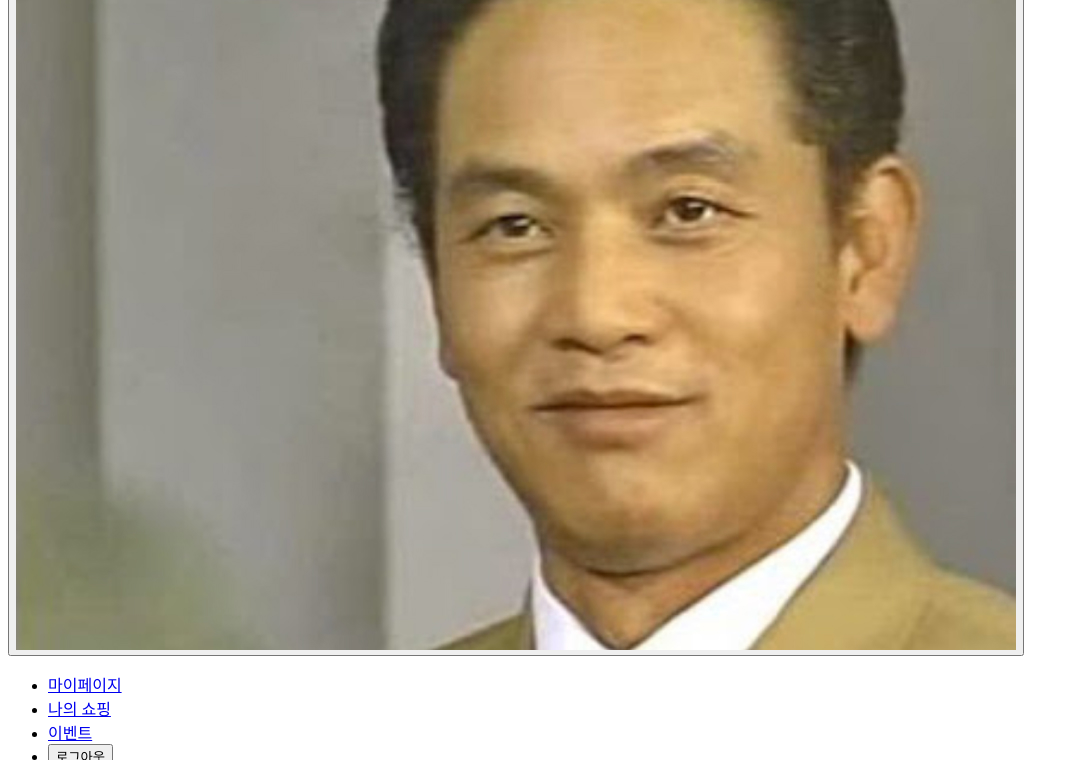
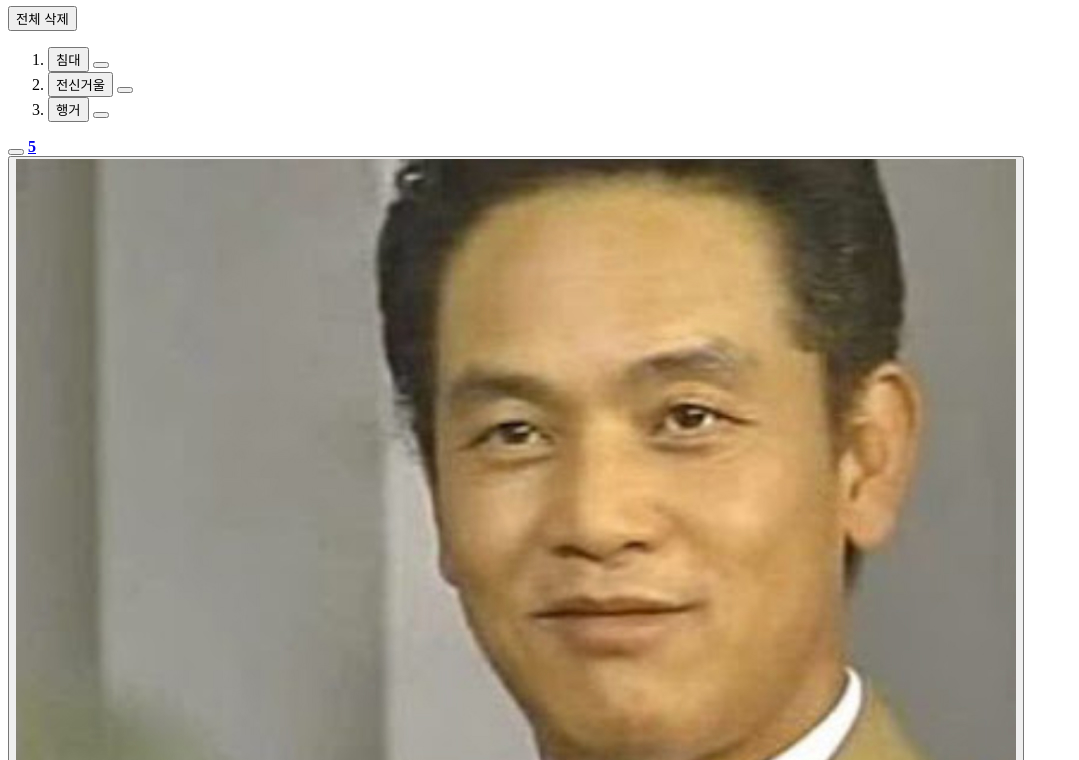
Before and after one commit to mmcho122/tomorrow-house, a website: page index.html in a window 1280 px wide. Shown: the part 340-1100 px from the top of the page, without its empty margins (0-1079 px from the left). Drawn offline with Linux system fonts and the light colour scheme.

Commit message:
✨ Implement search history in desktop devices

```diff
--- a/index.html
+++ b/index.html
@@ -56,6 +56,7 @@
               </div>
 
               <div class="gnb-right">
+                <div class="gnb-search lg-only">
                   <div class="input-group lg-only">
                     <i class="ic-search" aria-hidden></i>
                     <input
@@ -63,6 +64,56 @@
                       type="text"
                       placeholder="스토어 검색"
                     />
+                  </div>
+
+                  <section class="search-history is-active">
+                    <header class="search-history-header">
+                      <h2 class="title">최근 검색어</h2>
+                      <button type="button">전체 삭제</button>
+                    </header>
+
+                    <!-- NOTE: 최근 검색어가 존재할 경우 -->
+                    <div class="search-history-content">
+                      <ol class="search-history-list">
+                        <li class="search-history-item">
+                          <button class="word-button" type="button">
+                            침대
+                          </button>
+                          <button
+                            class="delete-button"
+                            type="button"
+                            aria-label="검색어 삭제"
+                          >
+                            <i class="ic-close"></i>
+                          </button>
+                        </li>
+                        <li class="search-history-item">
+                          <button class="word-button" type="button">
+                            전신거울
+                          </button>
+                          <button
+                            class="delete-button"
+                            type="button"
+                            aria-label="검색어 삭제"
+                          >
+                            <i class="ic-close"></i>
+                          </button>
+                        </li>
+                        <li class="search-history-item">
+                          <button class="word-button" type="button">
+                            행거
+                          </button>
+                          <button
+                            class="delete-button"
+                            type="button"
+                            aria-label="검색어 삭제"
+                          >
+                            <i class="ic-close"></i>
+                          </button>
+                        </li>
+                      </ol>
+                    </div>
+                  </section>
                 </div>
 
                 <!-- NOTE: 로그인을 한 경우 -->
```
Also changed, not shown: styles/layouts/_gnb.scss (+27 -3 lines). Lines whose indentation alone changed are shown as unchanged.
